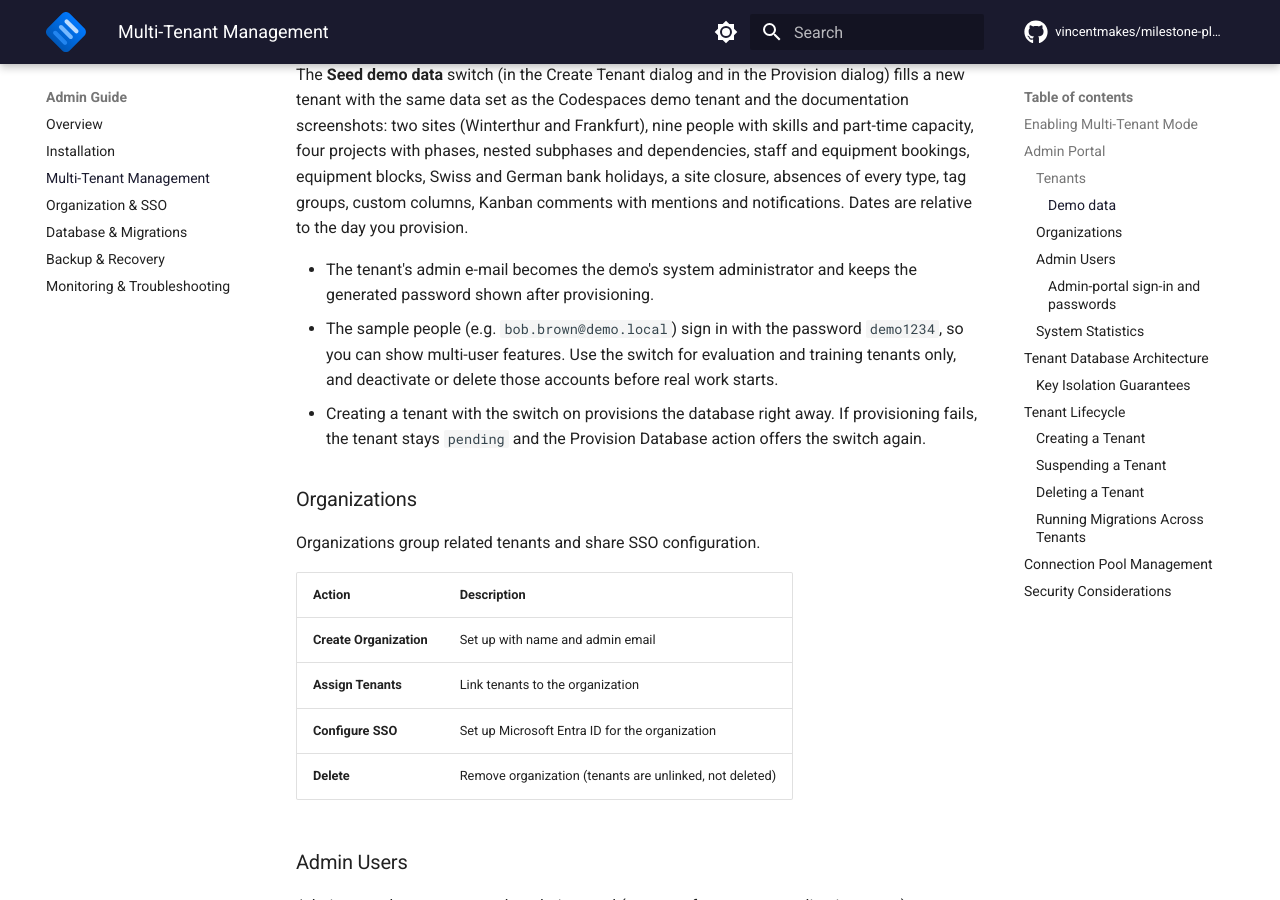
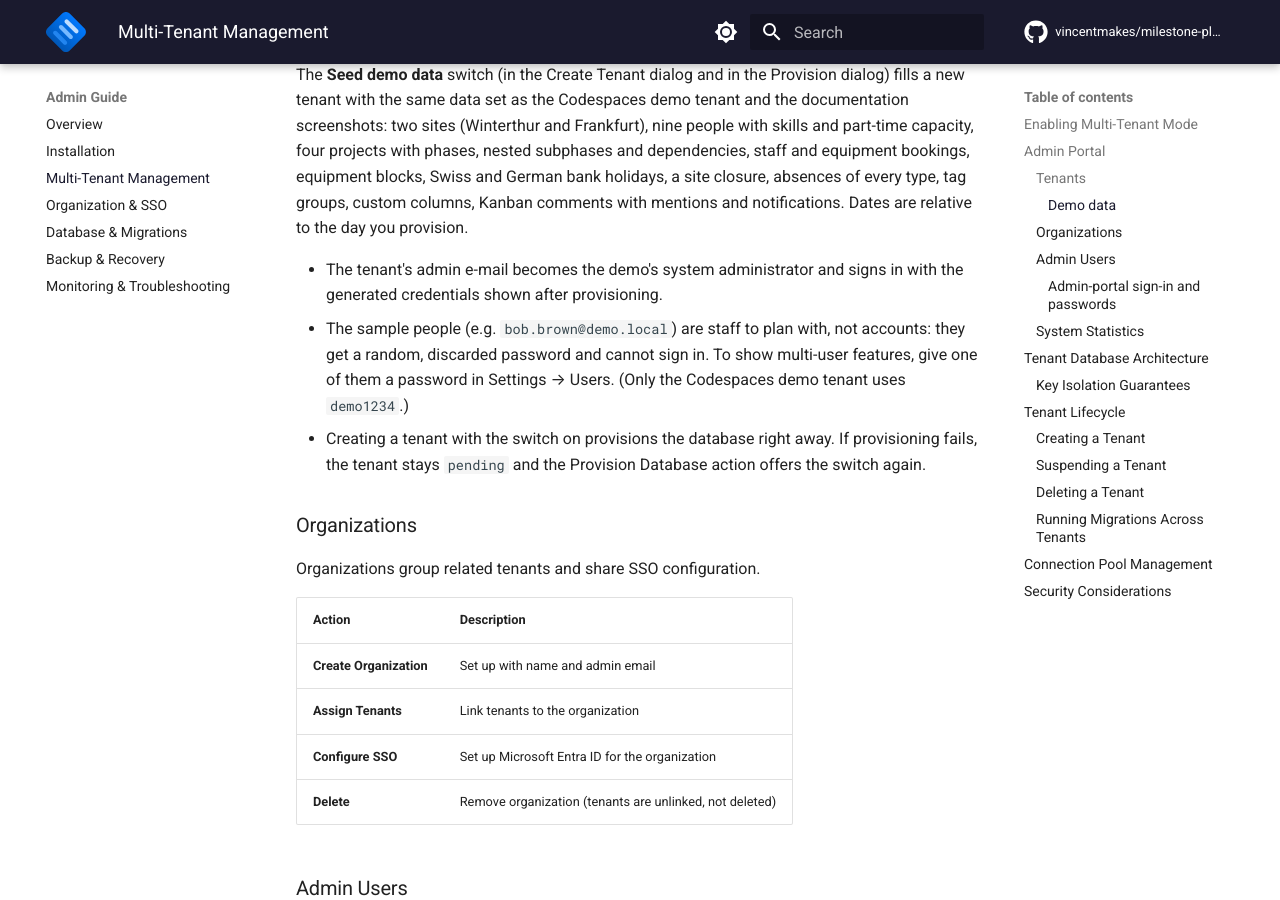
Before and after one commit to vincentmakes/milestone-planner, an MkDocs documentation site: the page built from docs/admin-guide/multi-tenant.md, in a window 1280 px wide and 900 px high, scrolled down 2296 px. Built offline with MkDocs 1.6.1 and Material for MkDocs 9.7.7, drawn with Linux system fonts in a browser that asks for light colours; comment, search, counter and statistics services are not loaded.

Commit message:
Sample people seeded from the portal get no usable password
Only the new tenant admin signs in, with the credentials shown once
after provisioning; the nine sample people are staff to plan with and
get a random, discarded bcrypt hash until an admin sets a password in
Settings → Users. demo1234 remains for the Codespaces demo tenant, where
seed_demo passes no admin hash. Also pins the new provision body in the
endpoints contract test.

Co-Authored-By: Claude Fable 5.1 <noreply@anthropic.com>
Claude-Session: https://claude.ai/code/session_01MmiR8e5aCb9GvDogfmeFsY

```diff
--- a/docs/admin-guide/multi-tenant.md
+++ b/docs/admin-guide/multi-tenant.md
@@ -72,11 +72,11 @@ bookings, equipment blocks, Swiss and German bank holidays, a site closure, abse
 type, tag groups, custom columns, Kanban comments with mentions and notifications. Dates are
 relative to the day you provision.
 
-- The tenant's admin e-mail becomes the demo's system administrator and keeps the generated
-  password shown after provisioning.
-- The sample people (e.g. `bob.brown@demo.local`) sign in with the password `demo1234`, so you
-  can show multi-user features. Use the switch for evaluation and training tenants only, and
-  deactivate or delete those accounts before real work starts.
+- The tenant's admin e-mail becomes the demo's system administrator and signs in with the
+  generated credentials shown after provisioning.
+- The sample people (e.g. `bob.brown@demo.local`) are staff to plan with, not accounts: they
+  get a random, discarded password and cannot sign in. To show multi-user features, give one
+  of them a password in Settings → Users. (Only the Codespaces demo tenant uses `demo1234`.)
 - Creating a tenant with the switch on provisions the database right away. If provisioning
   fails, the tenant stays `pending` and the Provision Database action offers the switch again.
 
--- a/frontend/src/components/admin/modals/ProvisionTenantModal.tsx
+++ b/frontend/src/components/admin/modals/ProvisionTenantModal.tsx
@@ -14,8 +14,8 @@ export const SEED_DEMO_LABEL = 'Seed demo data';
 export const SEED_DEMO_HINT =
   'Fills the new database with the sample company: two sites, nine people, four projects ' +
   'with bookings, absences, holidays, tags, Kanban comments and notifications. ' +
-  'Sample people sign in with the password demo1234; the admin keeps the password shown ' +
-  'after provisioning.';
+  'Only the admin can sign in, with the credentials shown after provisioning; the sample ' +
+  'people have no password until an admin sets one in Settings → Users.';
 
 interface ProvisionTenantModalProps {
   tenantName: string;
```
Also changed, not shown: .trail/learnings/2026-10-18-seed-demo-data-on-tenant-provisioning-claude.md (+1 -1 lines), CHANGELOG.md (+1 -1 lines), CLAUDE.md (+1 -1 lines), frontend/src/components/admin/modals/__tests__/AdminCreateModals.test.tsx (+1 -1 lines), 3 other files.
